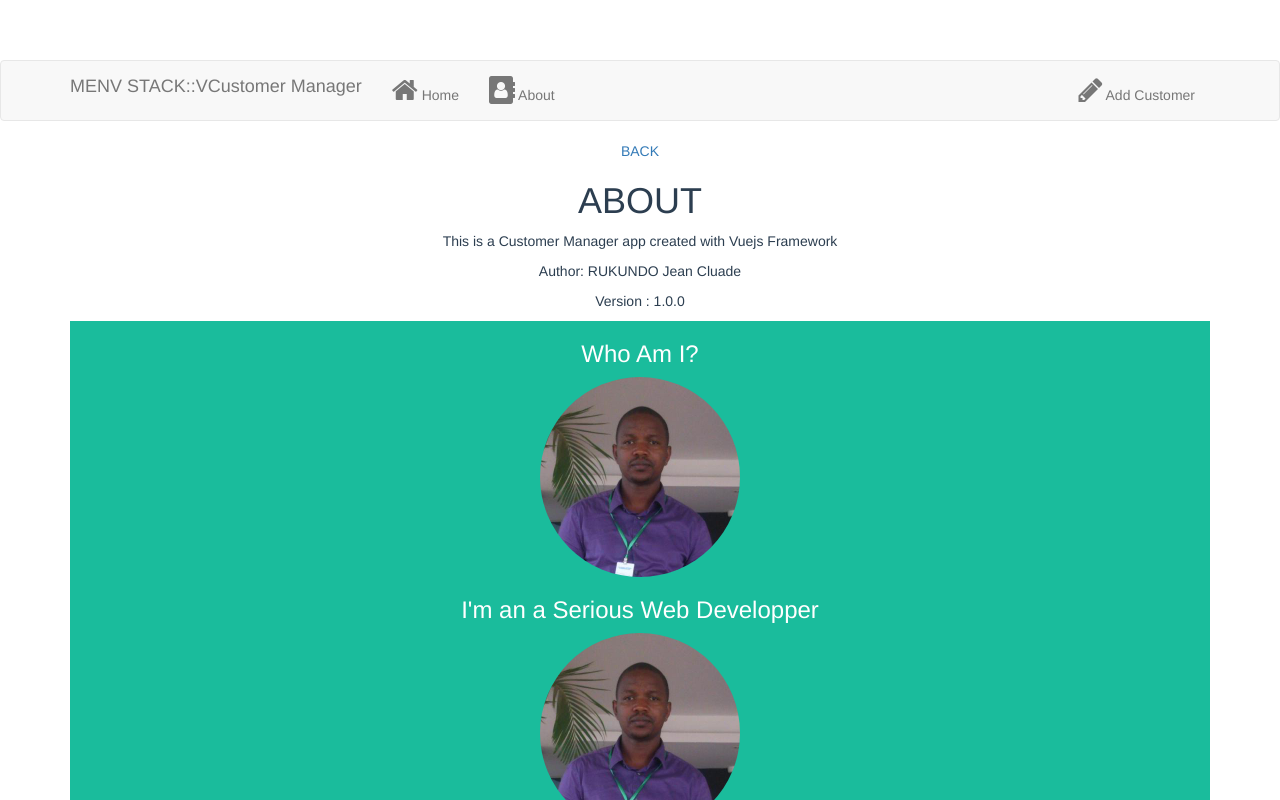
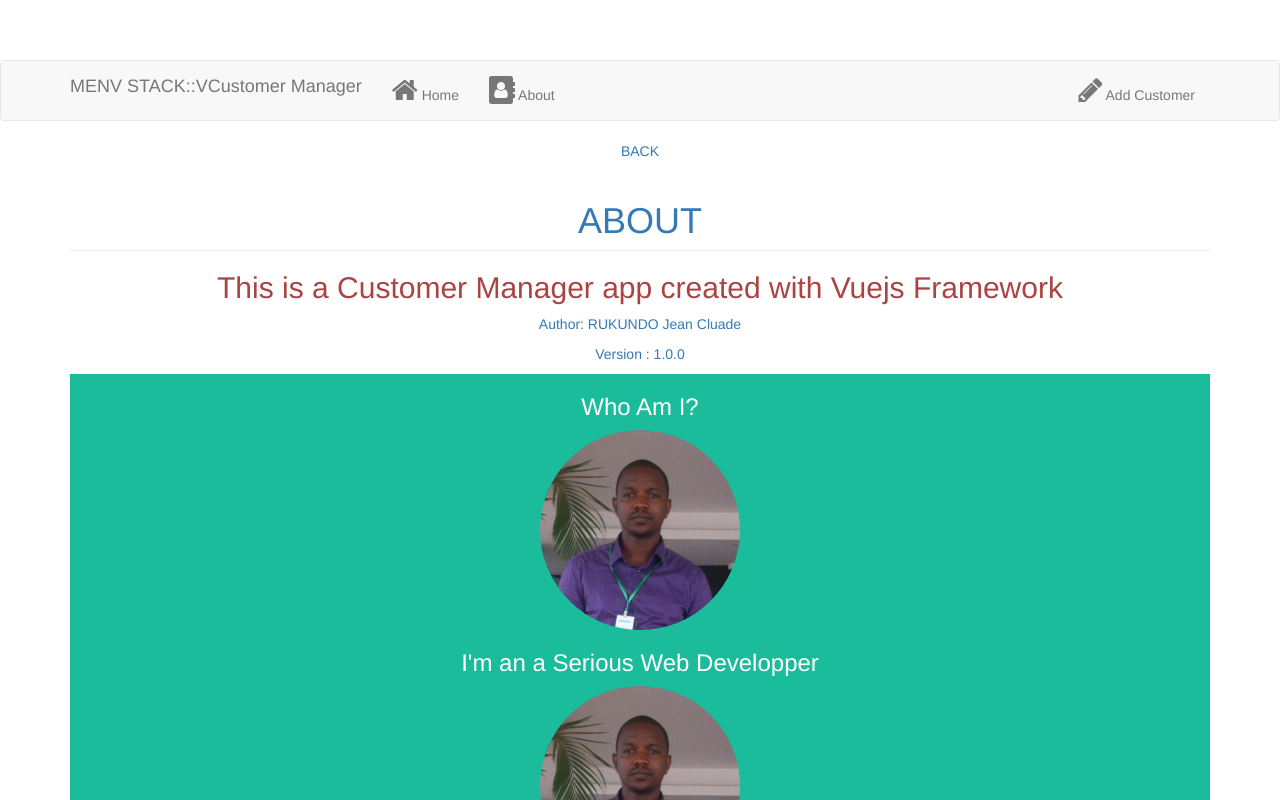
Before and after one commit to rukundocr/covid-19, a Vue app: page /about in a window 1280 px wide. Shown: the top 800 px of the page. Built offline with nearby package versions, Linux system fonts and the light colour scheme; what vue-resource would draw is missing.

Commit message:
fixing class on contact page

```diff
--- a/src/components/about.vue
+++ b/src/components/about.vue
@@ -1,10 +1,10 @@
 <template>
   <div class="about container">
     <router-link to="/">BACK</router-link>
-   <h1 class="pahe-header">ABOUT</h1>
-   <p>This is a Customer Manager app created with Vuejs Framework </p>
-   <p>Author: RUKUNDO Jean Cluade</p>
-    <p>Version : 1.0.0</p>
+   <h1 class="page-header text-primary" >ABOUT</h1>
+   <h2 class="text-danger">This is a Customer Manager app created with Vuejs Framework </h2>
+   <p class="text-primary">Author: RUKUNDO Jean Cluade</p>
+    <p class="text-primary">Version : 1.0.0</p>
 
   <div class="container-fluid bg-1 text-center">
   <h3>Who Am I?</h3>
```
